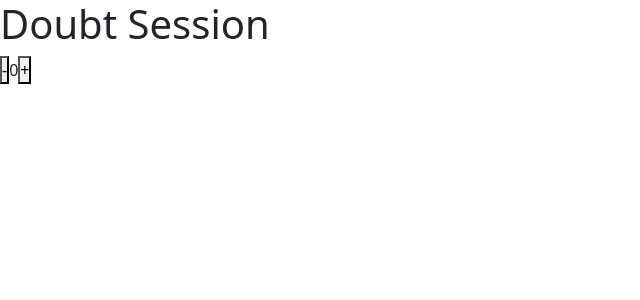
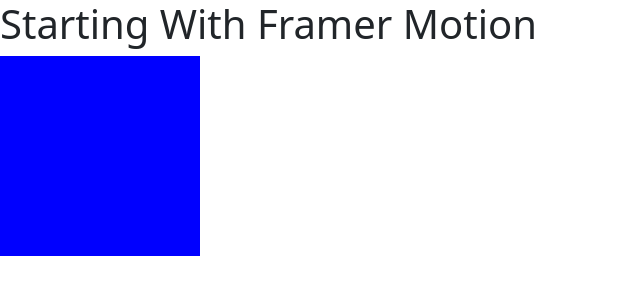
Before and after one commit to dev-ayush0106/Ract-11am, a React (Vite) app: page / in a window 1280 px wide. Shown: the top 300 px of the page, without its empty margins (0-640 px from the left). Built offline with nearby package versions, Linux system fonts and the light colour scheme.

Commit message:
Framer Motion

```diff
--- a/package.json
+++ b/package.json
@@ -11,6 +11,7 @@
   },
   "dependencies": {
     "bootstrap": "^5.3.5",
+    "motion": "^12.11.0",
     "react": "^19.0.0",
     "react-bootstrap": "^2.10.9",
     "react-dom": "^19.0.0",
--- a/src/App.jsx
+++ b/src/App.jsx
@@ -24,6 +24,7 @@
 import ThemeProvider from "./Class 8/context/ThemeProvider";
 import Hooks1 from "./Class 9/Hooks1";
 import Doubt from "./Doubts/Doubt";
+import Intro from "./FramerMotion/Intro";
 
 // creation of context
 export const DataContext=createContext()
@@ -134,7 +135,9 @@
 
       {/* <Hooks1/> */}
 
-      <Doubt/>
+      {/* <Doubt/>*/}
+
+      <Intro/>
     </>
   )
 }
--- a/src/Card.css
+++ b/src/Card.css
@@ -1,8 +1,8 @@
-.box{
+/* .box{
     width: 400px;
     border: 2px solid black;
     padding: 40px;
     margin-bottom: 20px;
     margin: auto;
     border-radius: 20px;
-}
+} */
--- /dev/null
+++ b/src/FramerMotion/Intro.css
@@ -0,0 +1,12 @@
+.box{
+    width: 300px;
+    height: 300px;
+    background-color: red;
+    border: 2px solid black;
+}
+
+.box1{
+    width: 200px;
+    height: 200px;
+    background-color: blue;
+}
--- /dev/null
+++ b/src/FramerMotion/Intro.jsx
@@ -0,0 +1,53 @@
+import React from 'react'
+import { motion } from 'motion/react'
+import './Intro.css'
+
+const Intro = () => {
+  return (
+    <div>
+      <motion.h1>Starting With Framer Motion</motion.h1>
+
+      {/* <motion.div
+      className='box'
+      animate={{
+        x:[0,800,800,0,0],
+        y:[0,0,300,300,0],
+        rotate:[0,360,-360,0],
+        // repeatCount:Infinity
+      }}
+
+      transition={{
+        duration:2,
+        repeat:4
+      }}
+      ></motion.div> */}
+
+
+      <motion.div className='box1'
+        drag
+        whileDrag={{
+            scale:0.8
+        }}
+
+        dragConstraints={{
+            left:0,
+            top:0,
+            right:900,
+            bottom:700
+        }}
+
+        whileTap={{
+            backgroundColor:"red"
+        }}
+
+        whileHover={{
+            scale:1.5
+        }}
+      >
+
+      </motion.div>
+    </div>
+  )
+}
+
+export default Intro
```
Also changed, not shown: 1 other file (tests, documents, lock files or other folders).
